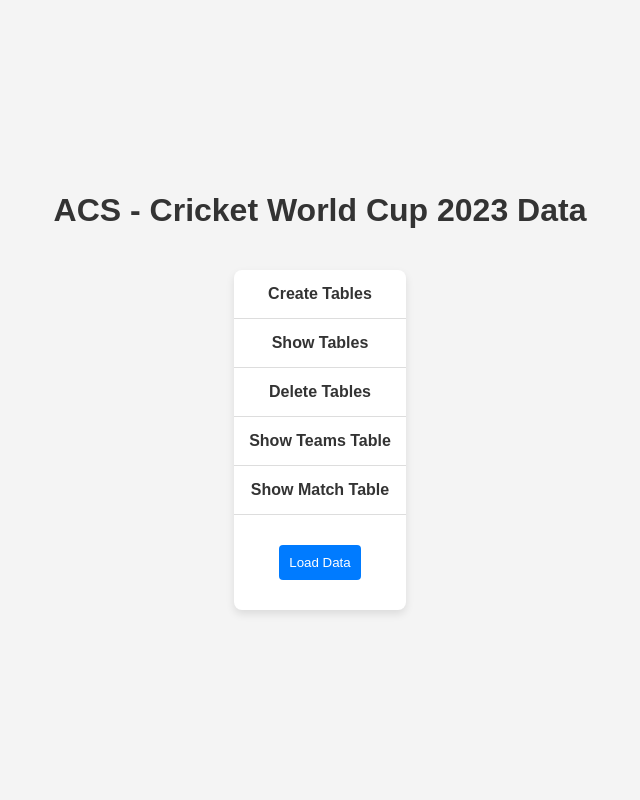
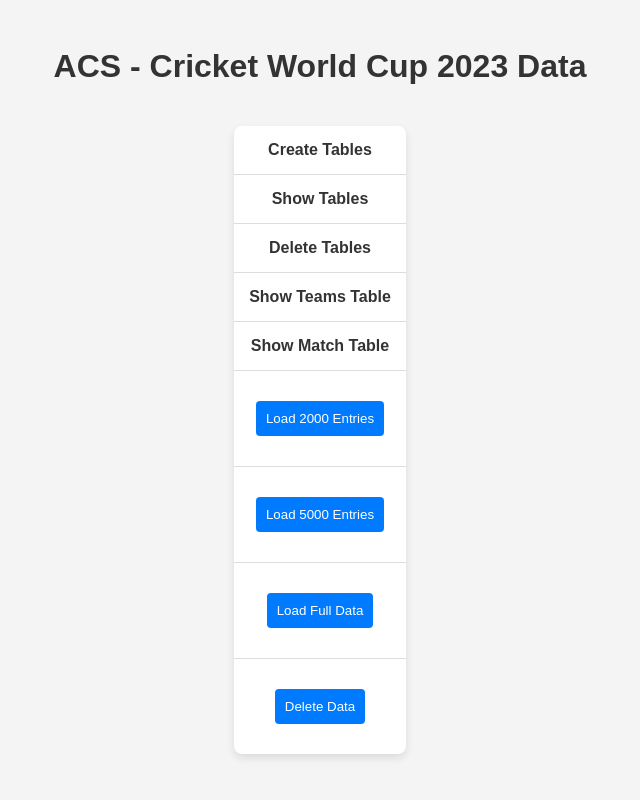
Before and after one commit to jating378/googlcloudimplementation, a Flask app: page / in a window 1280 px wide. Shown: the whole page, without its empty margins (320-960 px from the left). Run offline with Flask 3, Linux system fonts and the light colour scheme.

Commit message:
made changes and added delete data functionality and ability to load different amount of data from csv files for comparison purposes

```diff
--- a/webapp/app.py
+++ b/webapp/app.py
@@ -1,12 +1,16 @@
 # app.py
 
-from flask import Flask, render_template, request, jsonify
+from flask import Flask, render_template, request, jsonify ,render_template_string
 import tablecreator
 import showtables
 import showdata
 import deletetables
-from loadcsv import load_csv_into_teams, load_csv_into_match_data  # Import the functions from loadcsv module
+import deletedata
+from loadcsv import load_csv_into_teams, load_csv_into_match_data
 import os
+from datetime import datetime
+import time
+
 
 app = Flask(__name__)
 
@@ -29,17 +33,35 @@ def show_tables_route():
 def delete_tables_route():
     return deletetables.delete_tables()
 
-@app.route('/load-data', methods=['POST'])
-def load_data():
-    teams_result = load_csv_into_teams(os.path.join(os.getcwd(), 'cwcteams.csv'))
-    matches_result = load_csv_into_match_data(os.path.join(os.getcwd(), 'cwcmatch.csv'))
+@app.route('/load-data/<num_entries>', methods=['POST'])
+def load_data(num_entries):
+    if num_entries == 'full':
+        num_entries =  11521
+    else:
+        num_entries = int(num_entries)
 
-    return f'Teams loaded successfully! {teams_result}\nMatches loaded successfully! {matches_result}'
+    start_time = time.time()
+
+    teams_result = load_csv_into_teams(os.path.join(os.getcwd(), 'cwcteams.csv'), num_entries)
+    matches_result = load_csv_into_match_data(os.path.join(os.getcwd(), 'cwcmatch.csv'), num_entries)
+
+    end_time = time.time()
+
+    time_taken = end_time - start_time
+
+
+    message = f'''
+              <h2>Load Data Summary</h2>
+              <p>Teams loaded successfully: <strong>{teams_result}</strong></p>
+              <p>Matches loaded successfully: <strong>{matches_result}</strong></p>
+              <p>Time taken: <strong>{time_taken:.2f} seconds</strong> to load {num_entries} entries</p>
+          '''
+    return render_template_string(message)
 
 @app.route('/show-teams')
 def show_teams_route():
     teams_data = showdata.show_teams()
-    print(teams_data)  # Add this line to print teams_data to the console
+    print(teams_data)
     return render_template('show_teams.html', teams_data=teams_data)
 
 @app.route('/show-match-data')
@@ -56,5 +78,14 @@ def show_matches_for_team():
 
     return render_template('show_matches_for_team.html', matches_data=matches_data, matches_won_count=matches_won_count)
 
+@app.route('/delete-data' , methods = ['POST'])
+def delete_data_route():
+    deletedata.delete_data()
+    return 'Data deleted successfully!'
+
+
+
+app.secret_key = 'your_secret_key_here'
+
 if __name__ == '__main__':
     app.run(debug=True)
--- /dev/null
+++ b/webapp/deletedata.py
@@ -0,0 +1,31 @@
+
+
+import pymysql
+from flask import redirect, url_for
+
+# Cloud SQL Proxy connection configuration
+cloud_sql_connection = {
+    'host': '127.0.0.1',  # Cloud SQL Proxy host
+    'port': 1234,  # Cloud SQL Proxy port
+    'user': 'jating378',
+    'password': 'lion54321',
+    'db': 'cricketwc',
+    'charset': 'utf8mb4',
+    'cursorclass': pymysql.cursors.DictCursor,
+}
+
+# Initialize database connection
+connection = pymysql.connect(**cloud_sql_connection)
+
+def delete_data():
+
+
+    with connection.cursor() as cursor:
+
+        cursor.execute('DELETE FROM match_data')
+        cursor.execute('DELETE FROM teams')
+
+    connection.commit()
+
+
+    return redirect(url_for('show_tables_route'))
--- a/webapp/loadcsv.py
+++ b/webapp/loadcsv.py
@@ -1,11 +1,10 @@
-
+# load.py
 
 import csv
 import pymysql
-from flask import Flask, request, render_template, jsonify
 from datetime import datetime
-
-app = Flask(__name__)
+import time
+import os
 
 # Cloud SQL Proxy connection configuration
 cloud_sql_connection = {
@@ -21,25 +20,33 @@ cloud_sql_connection = {
 # Initialize database connection
 connection = pymysql.connect(**cloud_sql_connection)
 
-def load_csv_into_teams(csv_file_path):
+def load_csv_into_teams(csv_file_path, num_entries = None ):
+    start_time = time.time()  # Record the start time
+
     with open(csv_file_path, 'r') as file:
         reader = csv.reader(file)
         next(reader)
-        teams_data = [(int(row[0]), row[1]) for row in reader]
+        teams_data = [(int(row[0]), row[1]) for row in reader][:num_entries]
 
     with connection.cursor() as cursor:
         cursor.executemany('INSERT INTO teams (team_id, team_name) VALUES (%s, %s)', teams_data)
 
     connection.commit()
-    return f"{len(teams_data)} Teams loaded from CSV"
 
-def load_csv_into_match_data(csv_file_path):
+    end_time = time.time()  # Record the end time
+    time_taken = end_time - start_time  # Calculate the time taken
+
+    return f"{len(teams_data)} Teams loaded from CSV in {time_taken:.2f} seconds"
+
+def load_csv_into_match_data(csv_file_path, num_entries = None):
+    start_time = time.time()
+
     with open(csv_file_path, 'r') as file:
         reader = csv.reader(file)
         next(reader)
         match_data = [
             (int(row[0]), int(row[1]), int(row[2]), int(row[3]), int(row[4]), int(row[5])) for row in reader
-        ]
+        ][:num_entries]
 
     with connection.cursor() as cursor:
         cursor.executemany('''
@@ -48,8 +55,8 @@ def load_csv_into_match_data(csv_file_path):
         ''', match_data)
 
     connection.commit()
-    return f"{len(match_data)} Matches loaded from CSV"
 
+    end_time = time.time()  # Record the end time
+    time_taken = end_time - start_time  # Calculate the time taken
 
-if __name__ == '__main__':
-    app.run(debug=True)
+    return f"{len(match_data)} Matches loaded from CSV in {time_taken:.2f} seconds"
--- a/webapp/templates/index.html
+++ b/webapp/templates/index.html
@@ -77,11 +77,30 @@
         <li><a href="/delete-tables">Delete Tables</a></li>
         <li><a href="/show-teams">Show Teams Table</a></li>
         <li><a href="/show-match-data">Show Match Table</a></li>
-        <li>
-            <form action="/load-data" method="post">  <!-- Set the method to post -->
-                <button type="submit">Load Data</button>
+         <li>
+
+            <form action="/load-data/2000" method="post">
+                <button type="submit">Load 2000 Entries</button>
             </form>
         </li>
+        <li>
+
+            <form action="/load-data/5000" method="post">
+                <button type="submit">Load 5000 Entries</button>
+            </form>
+        </li>
+        <li>
+
+            <form action="/load-data/full" method="post">
+                <button type="submit">Load Full Data</button>
+            </form>
+
+        <li>
+
+    <form action="/delete-data" method="post">
+        <button type="submit">Delete Data</button>
+    </form>
+</li>
 
     </ul>
 </body>
```
